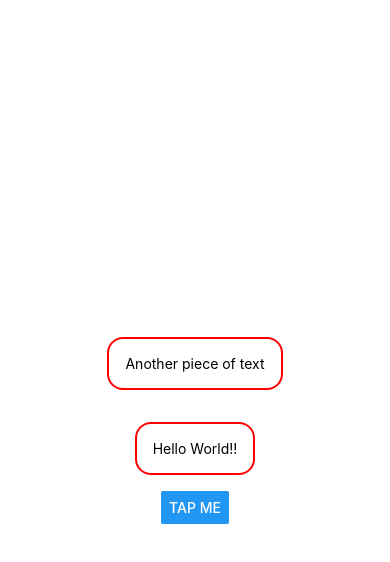
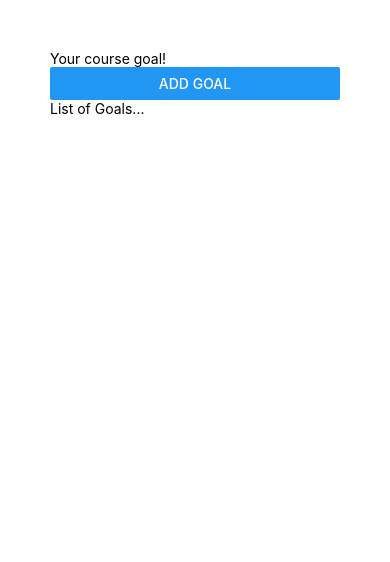
Before and after one commit to ajaypds/react-native-project, a React Native app: screen / in a window 390 px wide. Shown: the top 562 px of the page. Built offline with nearby package versions, Linux system fonts and the light colour scheme.

Commit message:
18 completed

```diff
--- a/App.js
+++ b/App.js
@@ -1,31 +1,22 @@
 import { StatusBar } from "expo-status-bar";
-import { Button, StyleSheet, Text, View } from "react-native";
+import { Button, StyleSheet, Text, TextInput, View } from "react-native";
 
 export default function App() {
   return (
-    <View style={styles.container}>
+    <View style={styles.appContainer}>
       <View>
-        <Text style={styles.dummyText}>Another piece of text</Text>
+        <TextInput placeholder="Your course goal!" />
+        <Button title="Add Goal" />
       </View>
-      <Text style={styles.dummyText}>Hello World!!</Text>
-      {/* <StatusBar style="auto" /> */}
-      <Button title="Tap Me" />
+      <View>
+        <Text>List of Goals...</Text>
+      </View>
     </View>
   );
 }
 
 const styles = StyleSheet.create({
-  container: {
-    flex: 1,
-    backgroundColor: "#fff",
-    alignItems: "center",
-    justifyContent: "center",
-  },
-  dummyText: {
-    margin: 16,
-    borderWidth: 2,
-    borderColor: "red",
-    padding: 16,
-    borderRadius: 16,
+  appContainer: {
+    padding: 50,
   },
 });
```
